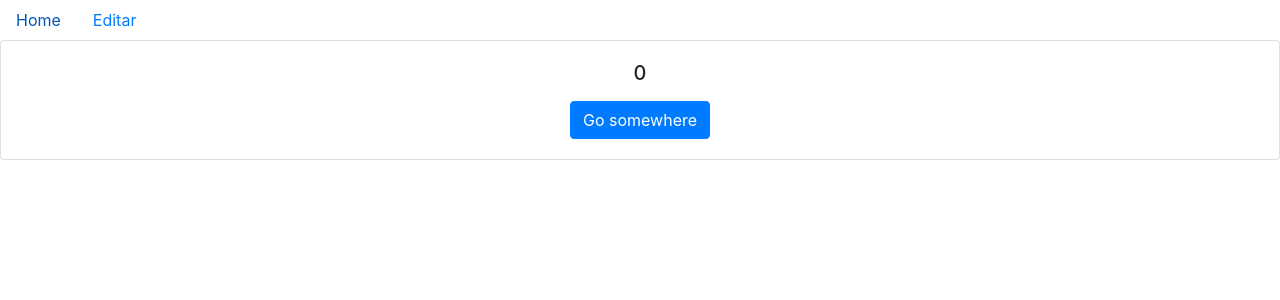
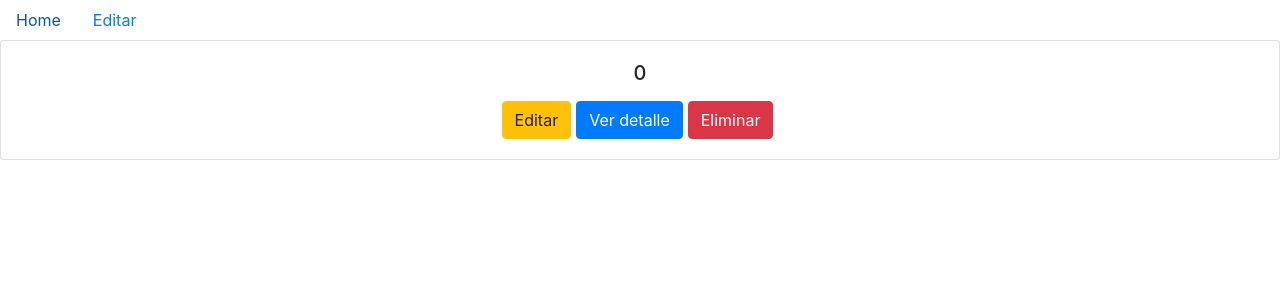
Before and after one commit to valentintorres02/challenges-warmup, a React (Create React App) app in the folder client/: page /detail in a window 1280 px wide. Shown: the top 300 px of the page. Built offline with nearby package versions, Linux system fonts and the light colour scheme; no server answers.

Commit message:
Update Post.js
Update Post.js with more buttons to interact with the posts

```diff
--- a/client/src/Components/Post.js
+++ b/client/src/Components/Post.js
@@ -7,7 +7,9 @@ function Post({postId, postTitle}) {
   <div className="card-body">
     <h5 className="card-title">{postId}</h5>
     <p className="card-text">{postTitle}</p>
-    <a href="#" className="btn btn-primary">Go somewhere</a>
+    <a href="/edit" className="btn btn-warning" style={{marginRight: '5px'}}>Editar</a>
+    <a href={`/posts/${postId}`} onClick={() => {console.log(postId)}} className="btn btn-primary" style={{marginRight: '5px'}}>Ver detalle</a>
+    <a href="#" className="btn btn-danger" style={{marginRight: '5px'}}>Eliminar</a>
   </div>
 </div>
     )
```
